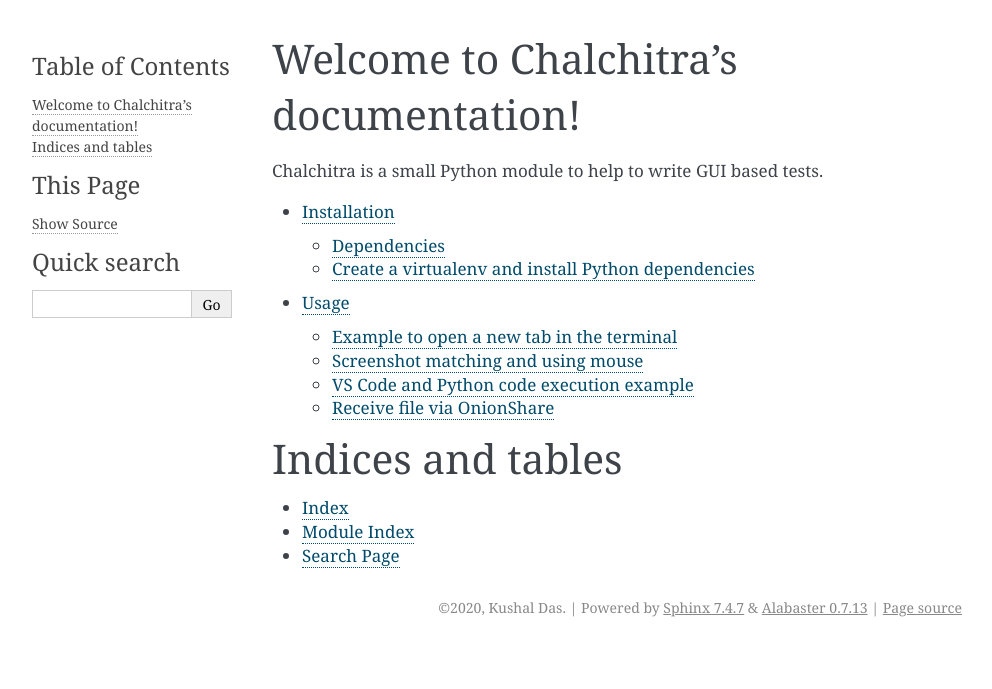
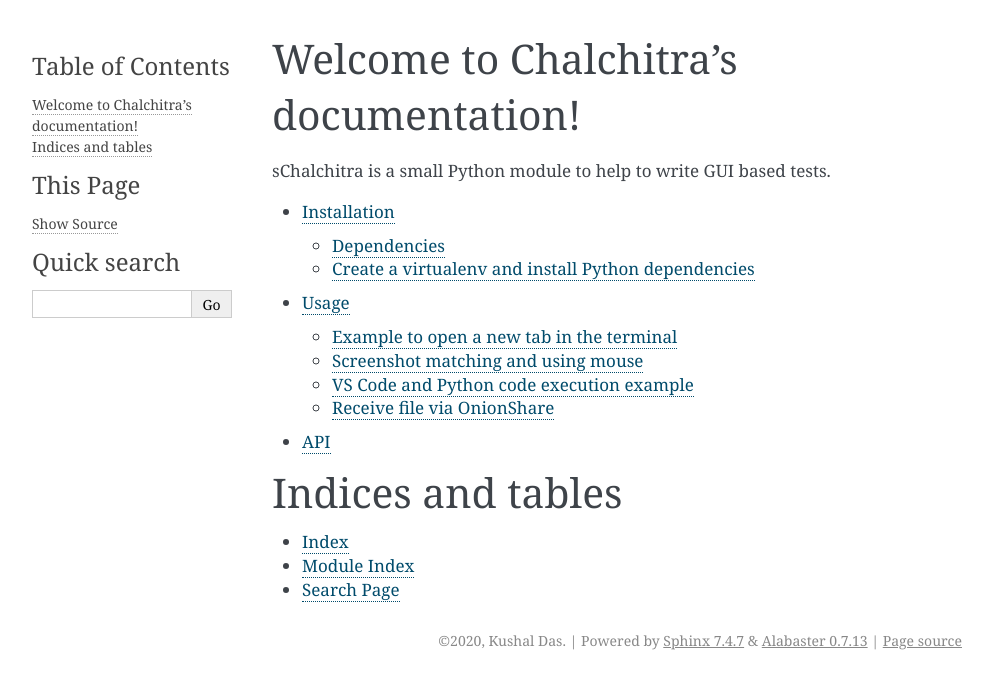
Before and after one commit to kushaldas/chalchitra, a Sphinx documentation site: the page built from docs/index.rst, in a window 1280 px wide. Shown: the top 689 px of the page, without its empty margins (148-1140 px from the left). Built offline with Sphinx 7.4.7, drawn with Linux system fonts in a browser that asks for light colours.

```diff
--- a/docs/conf.py
+++ b/docs/conf.py
@@ -10,19 +10,20 @@
 # add these directories to sys.path here. If the directory is relative to the
 # documentation root, use os.path.abspath to make it absolute, like shown here.
 #
-# import os
-# import sys
+import os
+import sys
+
 # sys.path.insert(0, os.path.abspath('.'))
-
+sys.path.insert(0, os.path.join(os.path.dirname(__file__), ".."))
 
 # -- Project information -----------------------------------------------------
 
-project = 'Chalchitra'
-copyright = '2020, Kushal Das'
-author = 'Kushal Das'
+project = "Chalchitra"
+copyright = "2020, Kushal Das"
+author = "Kushal Das"
 
 # The full version, including alpha/beta/rc tags
-release = '0.1.0'
+release = "0.1.0"
 
 master_doc = "index"
 
@@ -31,16 +32,15 @@ master_doc = "index"
 # Add any Sphinx extension module names here, as strings. They can be
 # extensions coming with Sphinx (named 'sphinx.ext.*') or your custom
 # ones.
-extensions = [
-]
+extensions = ["sphinx.ext.intersphinx", "sphinx.ext.autodoc"]
 
 # Add any paths that contain templates here, relative to this directory.
-templates_path = ['_templates']
+templates_path = ["_templates"]
 
 # List of patterns, relative to source directory, that match files and
 # directories to ignore when looking for source files.
 # This pattern also affects html_static_path and html_extra_path.
-exclude_patterns = ['_build', 'Thumbs.db', '.DS_Store']
+exclude_patterns = ["_build", "Thumbs.db", ".DS_Store"]
 
 
 # -- Options for HTML output -------------------------------------------------
@@ -48,9 +48,9 @@ exclude_patterns = ['_build', 'Thumbs.db', '.DS_Store']
 # The theme to use for HTML and HTML Help pages.  See the documentation for
 # a list of builtin themes.
 #
-html_theme = 'alabaster'
+html_theme = "alabaster"
 
 # Add any paths that contain custom static files (such as style sheets) here,
 # relative to this directory. They are copied after the builtin static files,
 # so a file named "default.css" will overwrite the builtin "default.css".
-html_static_path = ['_static']
+html_static_path = ["_static"]
--- a/docs/index.rst
+++ b/docs/index.rst
@@ -6,7 +6,7 @@
 Welcome to Chalchitra's documentation!
 ======================================
 
-Chalchitra is a small Python module to help to write GUI based tests.
+sChalchitra is a small Python module to help to write GUI based tests.
 
 
 .. toctree::
@@ -14,6 +14,7 @@ Chalchitra is a small Python module to help to write GUI based tests.
 
    install
    usage
+   api
 
 Indices and tables
 ==================
```
Also changed, not shown: chalchitra/__init__.py (+18 -0 lines), docs/api.rst (added, +7 -0 lines).
